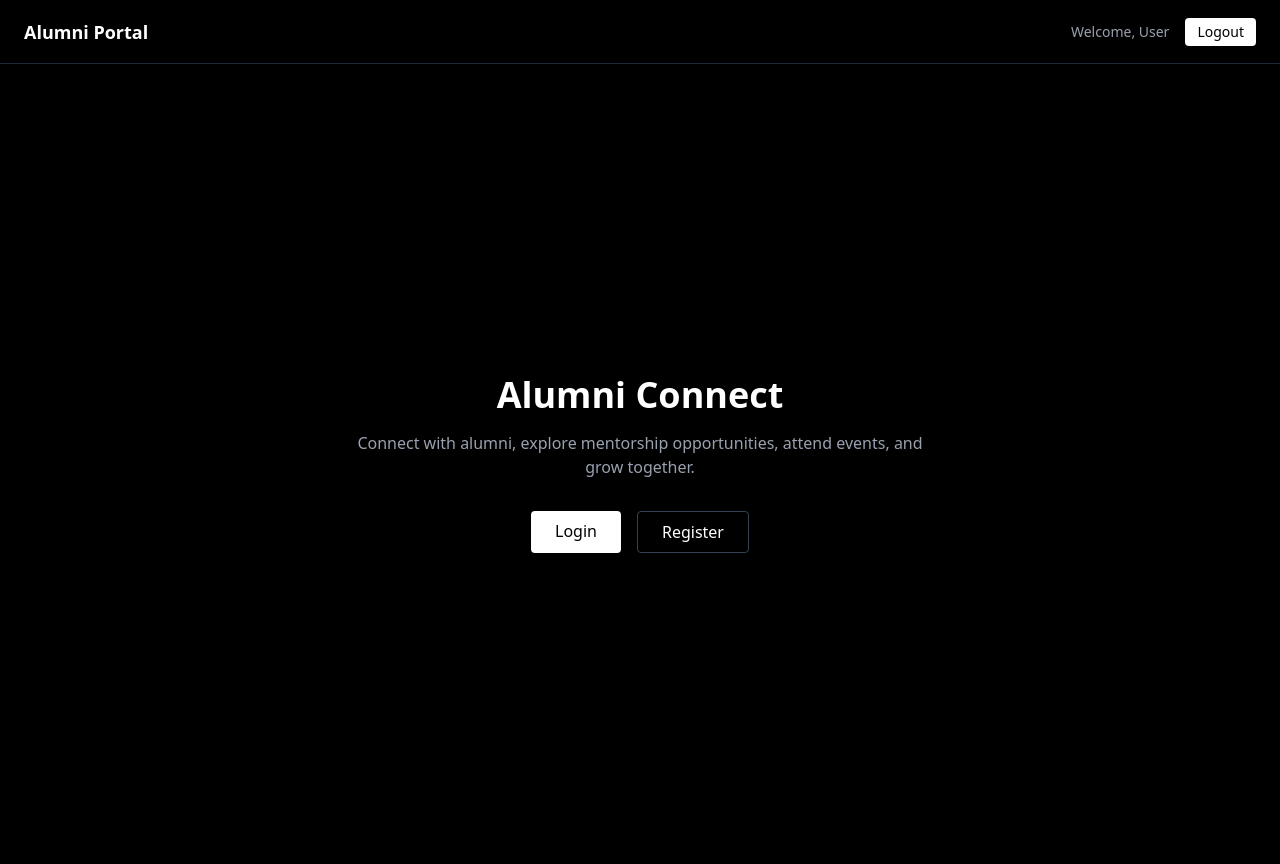
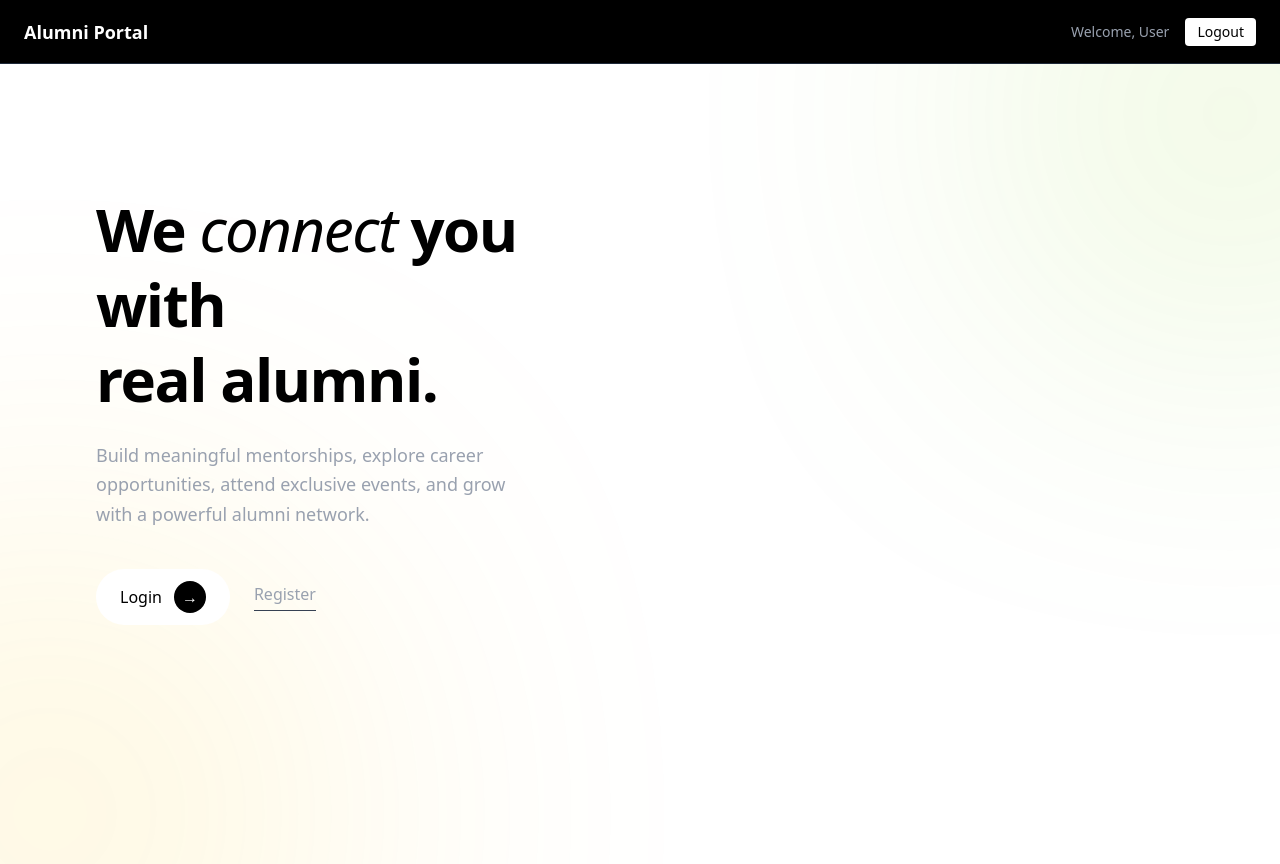
Before and after one commit to MadhavSinha007/Alucard, a React (Vite) app in the folder alumni-cart/: page / in a window 1280 px wide. Built offline with nearby package versions, Linux system fonts and the light colour scheme.

Commit message:
updated the home page design

```diff
--- a/alumni-cart/src/pages/HomePage.jsx
+++ b/alumni-cart/src/pages/HomePage.jsx
@@ -3,30 +3,56 @@ import { Link } from "react-router-dom";
 
 const HomePage = () => {
   return (
-    <div className="min-h-screen bg-black flex flex-col items-center justify-center text-center px-6">
-      <h1 className="text-4xl font-bold text-white mb-4">
-        Alumni Connect
+    <div className="relative min-h-screen bg-[#ffffff] text-black overflow-hidden">
+
+      {/* === Gradient Blobs === */}
+      <div className="absolute top-[-150px] right-[-150px] w-[400px] h-[400px] bg-lime-500 rounded-full blur-[160px] opacity-20"></div>
+      <div className="absolute bottom-[-200px] left-[-200px] w-[500px] h-[500px] bg-yellow-400 rounded-full blur-[180px] opacity-20"></div>
+
+      {/* === Main Content === */}
+      <div className="relative z-10 max-w-6xl mx-auto px-8 py-32 grid md:grid-cols-2 items-center">
+
+        {/* Left Side (Hero Content) */}
+        <div>
+          <h1 className="text-5xl md:text-6xl font-extrabold leading-tight tracking-tight">
+            We <span className="italic font-light">connect</span> you with
+            <br />
+            real alumni.
           </h1>
 
-      <p className="text-gray-400 max-w-xl mb-8">
-        Connect with alumni, explore mentorship opportunities,
-        attend events, and grow together.
+          <p className="mt-6 text-gray-400 text-lg max-w-md leading-relaxed">
+            Build meaningful mentorships, explore career opportunities,
+            attend exclusive events, and grow with a powerful alumni network.
           </p>
 
-      <div className="flex gap-4">
+          {/* CTA Buttons */}
+          <div className="mt-10 flex items-center gap-6">
+
+            {/* Primary CTA */}
             <Link
               to="/login"
-          className="px-6 py-2 bg-white text-black rounded font-medium"
+              className="group flex items-center gap-3 bg-white text-black px-6 py-3 rounded-full font-medium transition-all duration-300 hover:scale-105"
             >
               Login
+              <span className="w-8 h-8 flex items-center justify-center bg-black text-white rounded-full transition-all duration-300 group-hover:translate-x-1">
+                →
+              </span>
             </Link>
 
+            {/* Secondary CTA */}
             <Link
               to="/register"
-          className="px-6 py-2 border border-gray-700 text-white rounded"
+              className="text-gray-400 border-b border-gray-700 hover:text-black hover:border-white transition-all duration-300 pb-1"
             >
               Register
             </Link>
+
+          </div>
+        </div>
+
+        {/* Right Side (Optional Decorative Space / Future Illustration) */}
+        <div className="hidden md:block"></div>
+
       </div>
     </div>
   );
```
Lines whose indentation alone changed are shown as unchanged.
